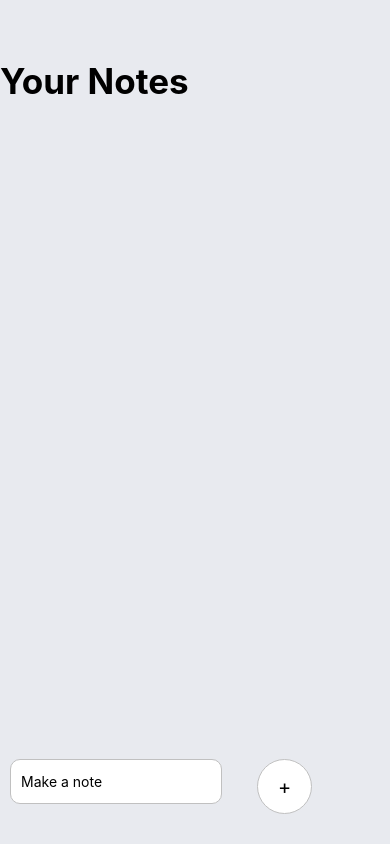
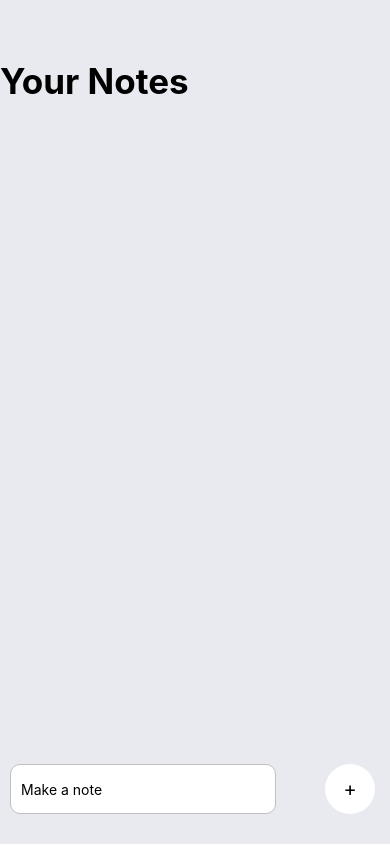
Before and after one commit to virejdasani/YourNotes, a React Native app: screen / in a window 390 px wide. Built offline with nearby package versions, Linux system fonts and the light colour scheme.

Commit message:
Fixed button

```diff
--- a/App.js
+++ b/App.js
@@ -48,7 +48,11 @@ export default function App() {
   return (
     <SafeAreaView style={styles.container}>
       <Text style={styles.titleText}>Your Notes</Text>
-      <ScrollView style={styles.scrollView}>
+      <ScrollView
+        style={styles.scrollView}
+        showsHorizontalScrollIndicator={false}
+        showsVerticalScrollIndicator={false}
+      >
         {/* Notes Start */}
         <View style={styles.notesWrapper}>
           {
@@ -83,10 +87,11 @@ export default function App() {
         />
 
         {/* Add note button */}
-        <TouchableOpacity onPress={() => handleAddNote()}>
-          <View style={styles.addButtonWrapper}>
-            <Text style={styles.addButtonText}>+</Text>
-          </View>
+        <TouchableOpacity
+          style={styles.addButton}
+          onPress={() => handleAddNote()}
+        >
+          <Text style={styles.addButtonText}>+</Text>
         </TouchableOpacity>
       </KeyboardAvoidingView>
       {/* Add Note End */}
@@ -102,7 +107,7 @@ const styles = StyleSheet.create({
     paddingTop: StatusBar.currentHeight,
     paddingHorizontal: 25,
   },
-  scrollView: {  },
+  scrollView: {},
   // This is the title 'Your Notes'
   titleText: {
     paddingTop: 60,
@@ -116,34 +121,33 @@ const styles = StyleSheet.create({
   },
   // The note adding view
   addNoteWrapper: {
-    // position: "absolute",
     top: 20,
     paddingLeft: 10,
     paddingBottom: 50,
-    width: "80%",
+    // width: "80%",
     flexDirection: "row",
+    justifyContent: "space-between",
   },
   // The input text box to make a note
   inputNote: {
-    width: "90%",
-    height: 45,
-    backgroundColor: "white",
+    width: "70%",
+    height: 50,
+    backgroundColor: "#fff",
     padding: 10,
     borderRadius: 10,
     borderColor: "#C0C0C0",
     borderWidth: 1,
   },
   // The add button
-  addButtonWrapper: {
-    backgroundColor: "#fff",
-    height: 55,
-    width: 55,
-    marginLeft: 35,
-    borderRadius: 45,
+  addButton: {
+    position: "relative",
+    backgroundColor: "white",
     alignItems: "center",
     justifyContent: "center",
-    borderColor: "#C0C0C0",
-    borderWidth: 1,
+    height: 50,
+    width: 50,
+    marginRight: 15,
+    borderRadius: 150
   },
   addButtonText: {
     fontSize: 20,
```
